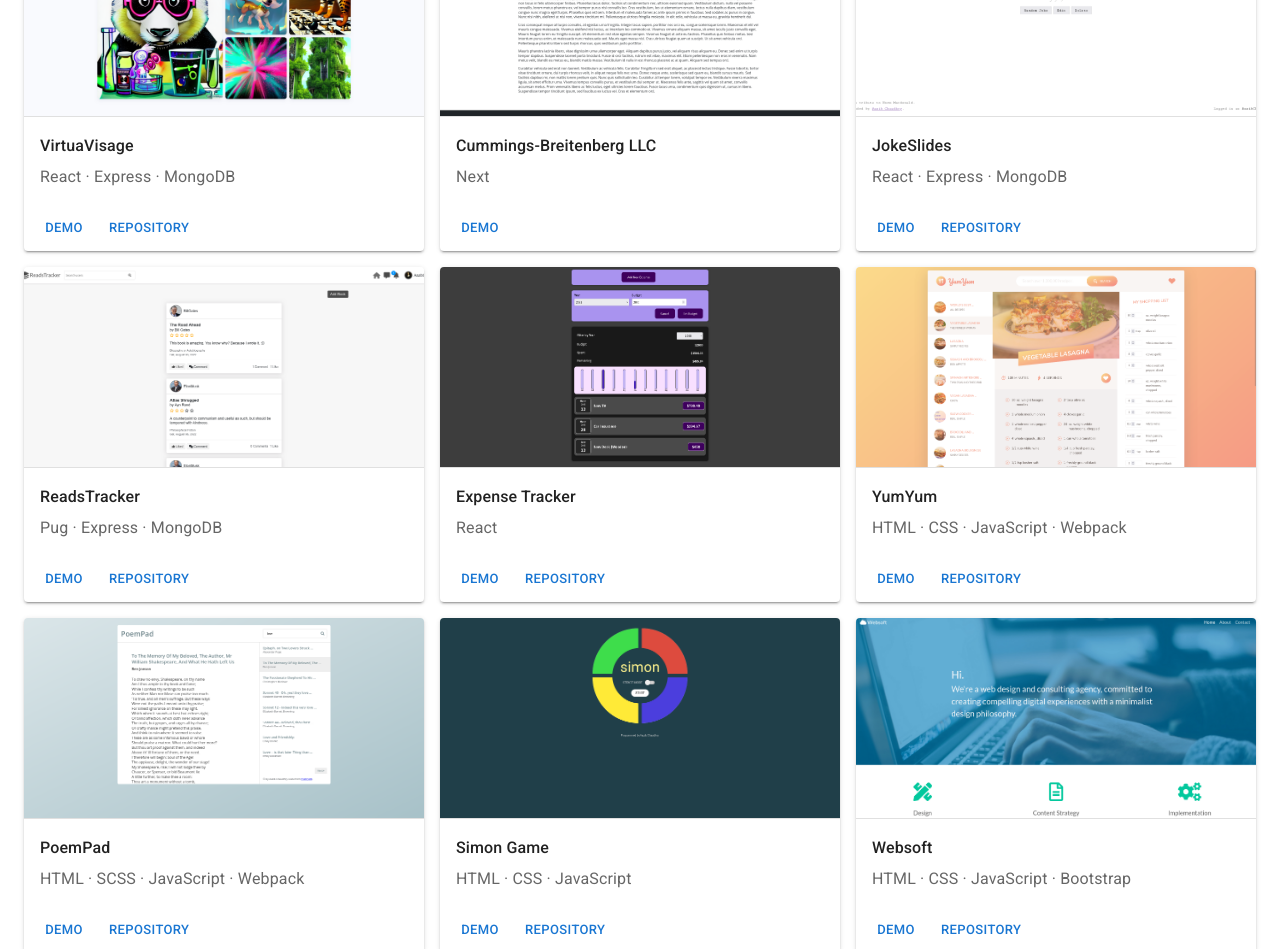
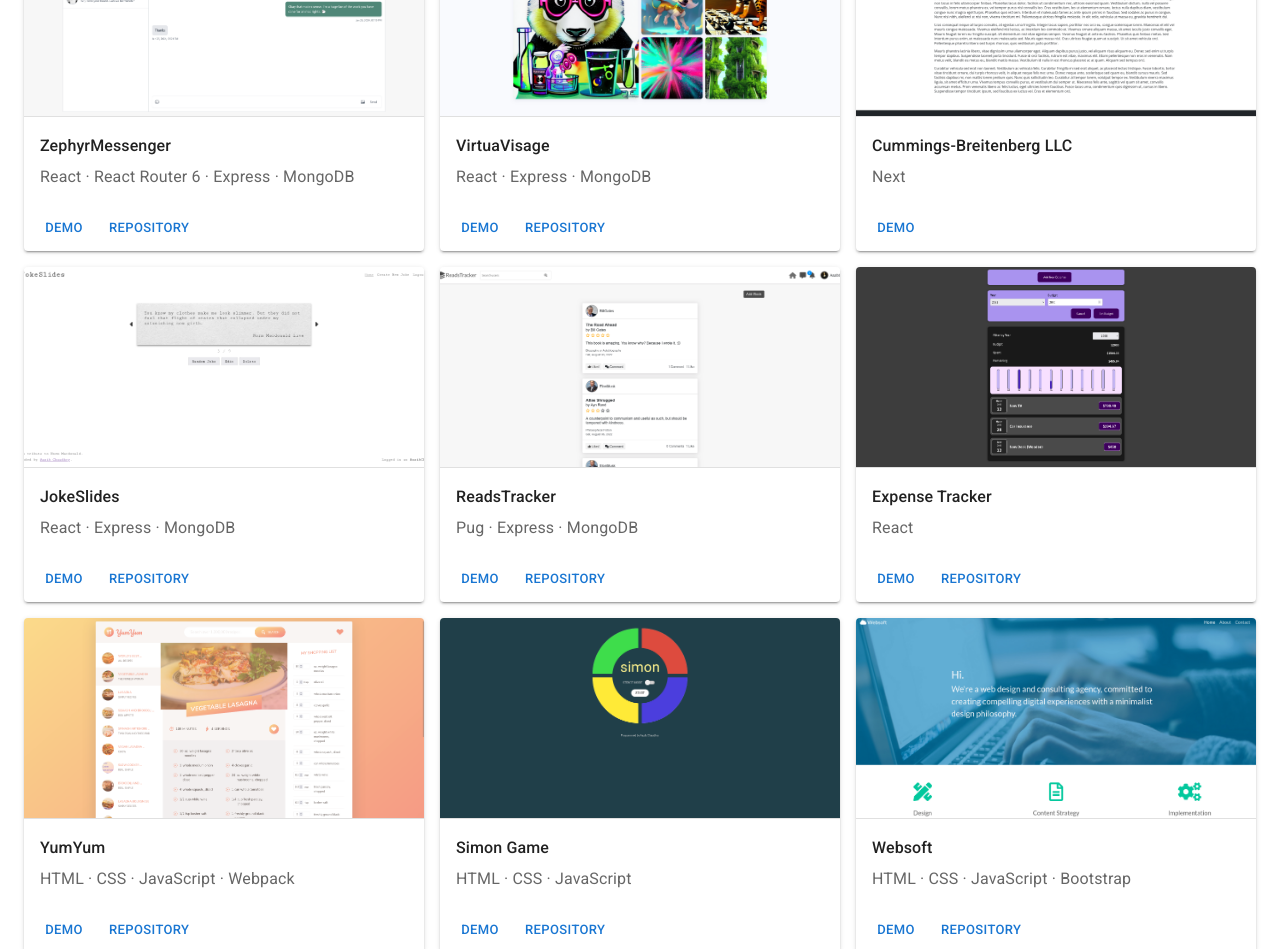
Before and after one commit to aazibch/portfolio-website, a React (Create React App) app: page / in a window 1280 px wide. Shown: the part 1580-2529 px from the top of the page. Built offline with nearby package versions, Linux system fonts and the light colour scheme.

Commit message:
Add new project

```diff
--- a/src/sections/ProjectsSection/ProjectsGrid.js
+++ b/src/sections/ProjectsSection/ProjectsGrid.js
@@ -2,15 +2,25 @@ import { Grid } from '@mui/material';
 import Project from './Project';
 import JokeSlidesScreen from './screenshots/jokeslides.png';
 import ReadsTrackerScreen from './screenshots/readstracker.png';
-import PoemPadScreen from './screenshots/poempad.png';
+// import PoemPadScreen from './screenshots/poempad.png';
 import SimonScreen from './screenshots/simon.png';
 import YumYumScreen from './screenshots/yumyum.png';
 import VirtuaVisageScreen from './screenshots/virtuavisage.png';
 import CummingsBreitenbergScreen from './screenshots/cummingsbreitenberg.png';
 import WebsoftScreen from './screenshots/websoft.png';
 import ExpenseTrackerScreen from './screenshots/expensetracker.png';
+import ZephyrMessengerScreen from './screenshots/zephyrmessenger.png';
 
 const projects = [
+  {
+    title: 'ZephyrMessenger',
+    tech: ['React', 'React Router 6', 'Express', 'MongoDB'],
+    image: ZephyrMessengerScreen,
+    links: {
+      demo: 'https://zephyr-messenger.onrender.com/',
+      repo: 'https://github.com/aazibch/zephyr-messenger'
+    }
+  },
   {
     title: 'VirtuaVisage',
     tech: ['React', 'Express', 'MongoDB'],
@@ -65,15 +75,6 @@ const projects = [
     }
   },
   {
-    title: 'PoemPad',
-    tech: ['HTML', 'SCSS', 'JavaScript', 'Webpack'],
-    image: PoemPadScreen,
-    links: {
-      demo: 'https://poempad.netlify.app/',
-      repo: 'https://github.com/aazibch/poempad'
-    }
-  },
-  {
     title: 'Simon Game',
     tech: ['HTML', 'CSS', 'JavaScript'],
     image: SimonScreen,
```
Also changed, not shown: src/sections/ProjectsSection/screenshots/poempad.png (deleted), src/sections/ProjectsSection/screenshots/zephyrmessenger.png (added).
